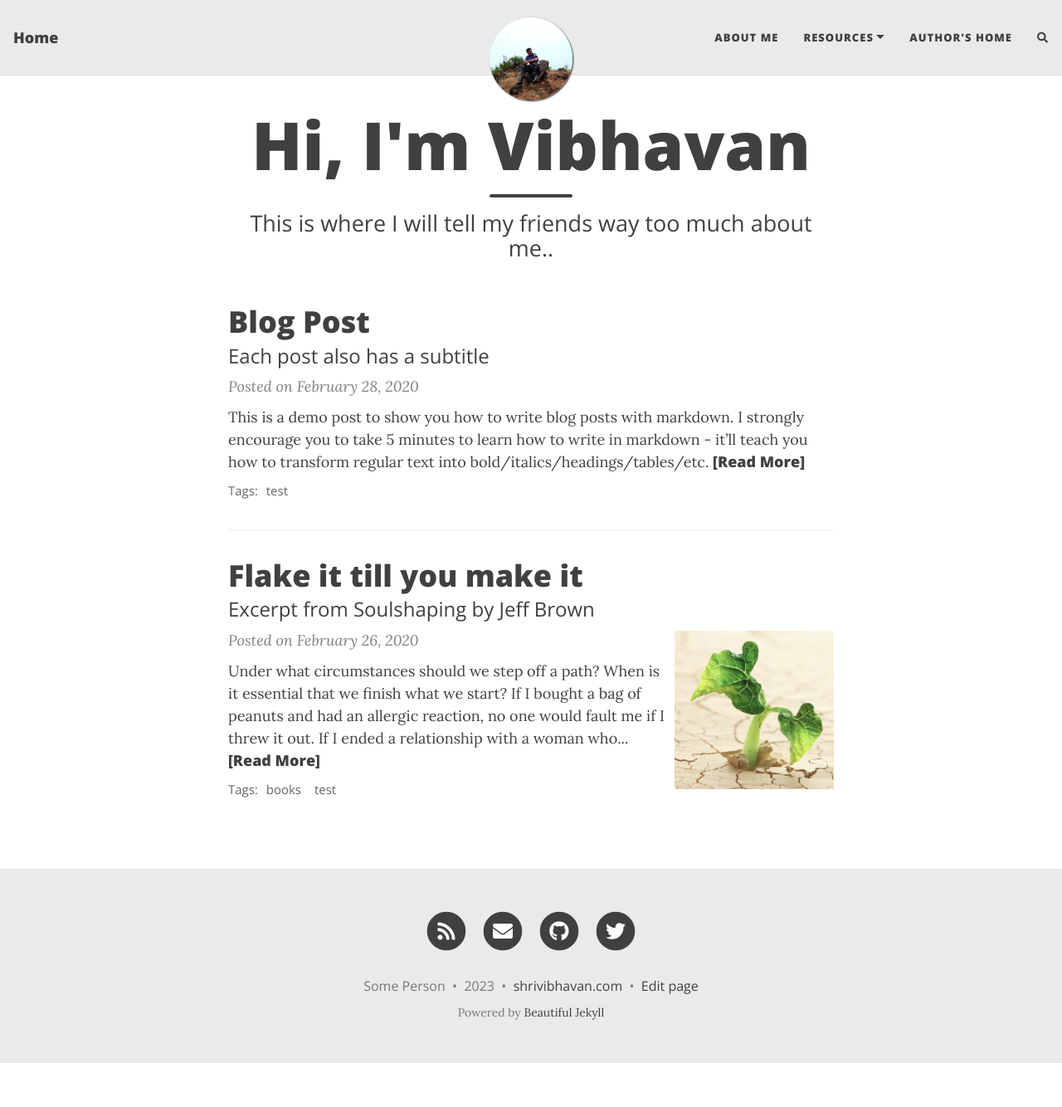
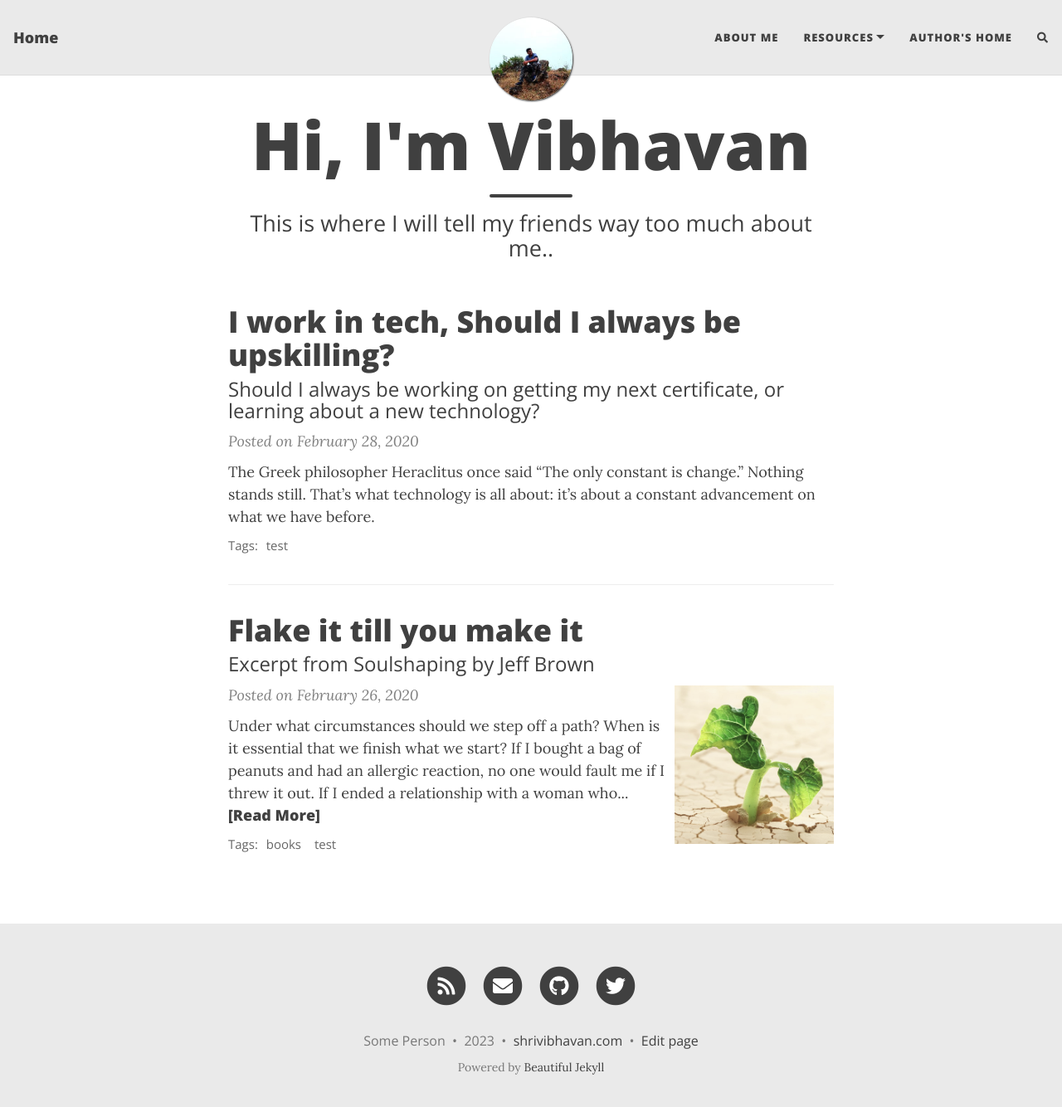
Before and after one commit to shrivibhavan/shrivibhavan.github.io, a Jekyll site: the page built from index.html, in a window 1280 px wide and 1347 px high. Shown: the top 1334 px of the window at 83% size. Built offline with Jekyll 4.4.1, drawn with Linux system fonts in a browser that asks for light colours; nearby versions of some CDN libraries; the list of posts is cut into pages by our own code; comment, search, counter and statistics services are not loaded.

Commit message:
Initial Commit

````diff
--- a/_posts/2020-02-28-test-markdown.md
+++ b/_posts/2020-02-28-test-markdown.md
@@ -1,78 +1,11 @@
 ---
 layout: post
-title: Blog Post
-subtitle: Each post also has a subtitle
-gh-repo: daattali/beautiful-jekyll
+title: I work in tech, Should I always be upskilling?
+subtitle: "Should I always be working on getting my next certificate, or learning about a new technology?"
+gh-repo: shrivibhavan/shrivibhavan.github.io
 gh-badge: [star, fork, follow]
 tags: [test]
 comments: true
 ---
 
-This is a demo post to show you how to write blog posts with markdown.  I strongly encourage you to [take 5 minutes to learn how to write in markdown](https://markdowntutorial.com/) - it'll teach you how to transform regular text into bold/italics/headings/tables/etc.
-
-**Here is some bold text**
-
-## Here is a secondary heading
-
-Here's a useless table:
-
-| Number | Next number | Previous number |
-| :------ |:--- | :--- |
-| Five | Six | Four |
-| Ten | Eleven | Nine |
-| Seven | Eight | Six |
-| Two | Three | One |
-
-
-How about a yummy crepe?
-
-![Crepe](https://s3-media3.fl.yelpcdn.com/bphoto/cQ1Yoa75m2yUFFbY2xwuqw/348s.jpg)
-
-It can also be centered!
-
-![Crepe](https://s3-media3.fl.yelpcdn.com/bphoto/cQ1Yoa75m2yUFFbY2xwuqw/348s.jpg){: .mx-auto.d-block :}
-
-Here's a code chunk:
-
-~~~
-var foo = function(x) {
-  return(x + 5);
-}
-foo(3)
-~~~
-
-And here is the same code with syntax highlighting:
-
-```javascript
-var foo = function(x) {
-  return(x + 5);
-}
-foo(3)
-```
-
-And here is the same code yet again but with line numbers:
-
-{% highlight javascript linenos %}
-var foo = function(x) {
-  return(x + 5);
-}
-foo(3)
-{% endhighlight %}
-
-## Boxes
-You can add notification, warning and error boxes like this:
-
-### Notification
-
-{: .box-note}
-**Note:** This is a notification box.
-
-### Warning
-
-{: .box-warning}
-**Warning:** This is a warning box.
-
-### Error
-
-{: .box-error}
-**Error:** This is an error box.
+The Greek philosopher Heraclitus once said “The only constant is change.” Nothing stands still. That’s what technology is all about: it’s about a constant advancement on what we have before.
````
